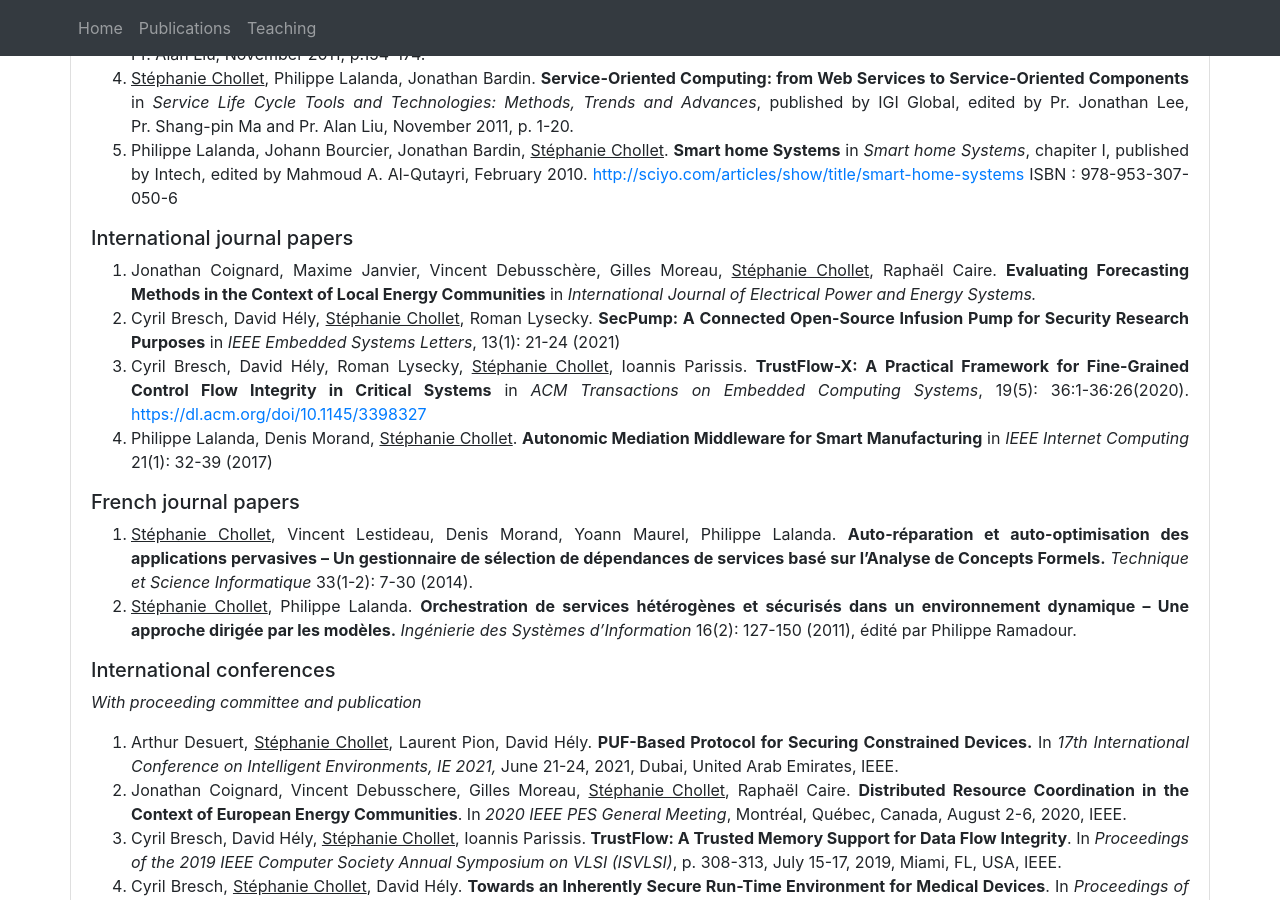
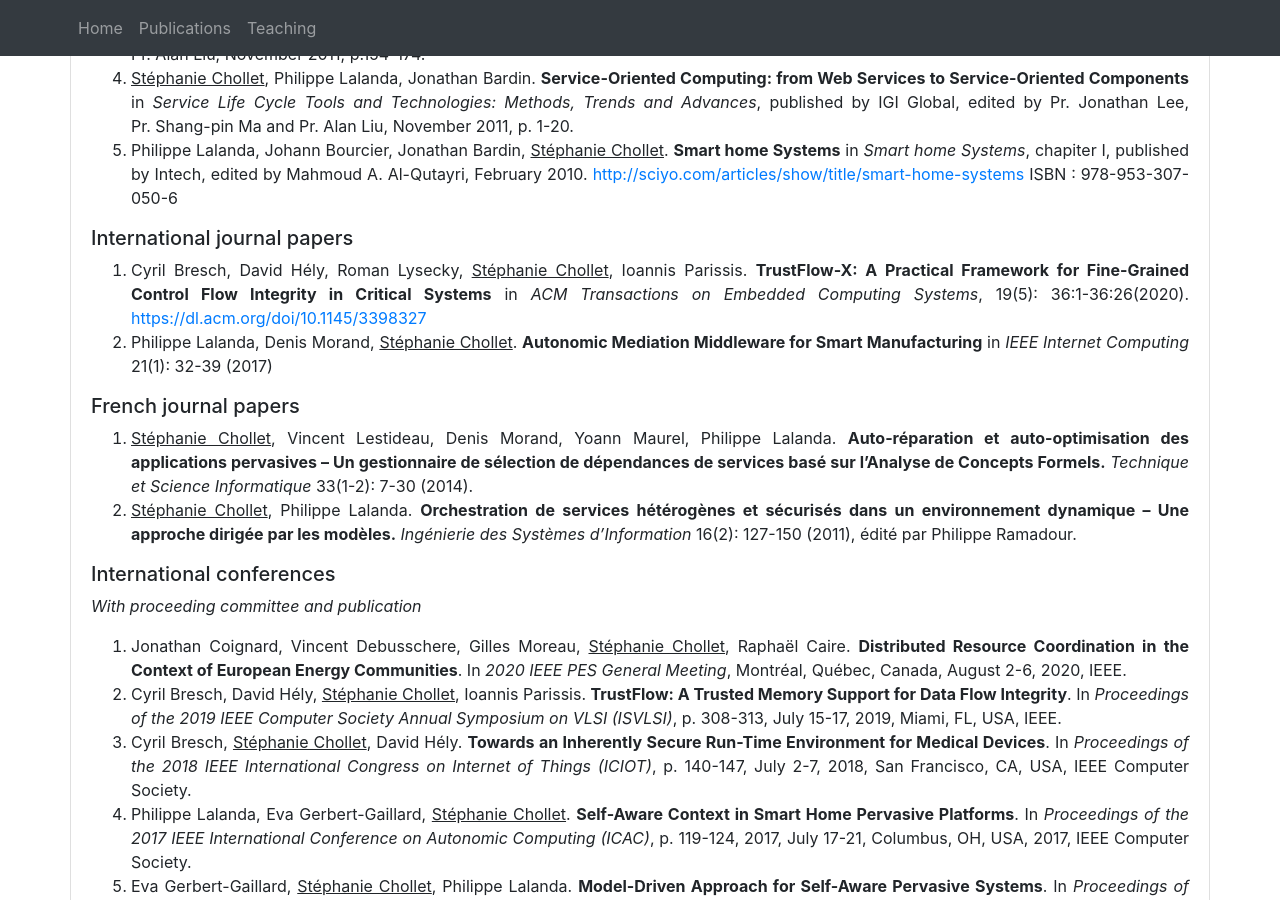
Before and after one commit to schollet/homepage, a Jekyll site: the page built from index.html, in a window 1280 px wide and 900 px high, scrolled down 1082 px. Built offline with Jekyll 4.4.1, drawn with Linux system fonts in a browser that asks for light colours.

Commit message:
Update index.html

```diff
--- a/index.html
+++ b/index.html
@@ -118,8 +118,6 @@ layout: default
 
 		<h5>International journal papers</h5>
 		<ol style="text-align: justify">
-			<li>Jonathan Coignard, Maxime Janvier, Vincent Debusschère, Gilles Moreau, <span style="text-decoration: underline">Stéphanie Chollet</span>, Raphaël Caire. <b>Evaluating Forecasting Methods in the Context of Local Energy Communities</b> in <i>International Journal of Electrical Power and Energy Systems.</i></li>
-			<li>Cyril Bresch, David Hély, <span style="text-decoration: underline">Stéphanie Chollet</span>, Roman Lysecky. <b>SecPump: A Connected Open-Source Infusion Pump for Security Research Purposes</b> in <i>IEEE Embedded Systems Letters</i>, 13(1): 21-24 (2021)</li>
 			<li>Cyril Bresch, David Hély, Roman Lysecky, <span style="text-decoration: underline">Stéphanie Chollet</span>, Ioannis Parissis. <b>TrustFlow-X: A Practical Framework for Fine-Grained Control Flow Integrity in Critical Systems</b> in <i>ACM Transactions on Embedded Computing Systems</i>, 19(5): 36:1-36:26(2020). <a href="https://dl.acm.org/doi/10.1145/3398327">https://dl.acm.org/doi/10.1145/3398327</a></li>
 		        <li>Philippe Lalanda, Denis Morand, <span style="text-decoration: underline">Stéphanie Chollet</span>. <b>Autonomic Mediation Middleware for Smart Manufacturing</b> in <i>IEEE Internet Computing</i> 21(1): 32-39 (2017)</li>
 		</ol>
@@ -135,7 +133,6 @@ layout: default
 		<p style="text-align: left"><i>With proceeding committee and publication</i></p>
 
 		<ol style="text-align: justify">
-			<li>Arthur Desuert, <span style="text-decoration: underline">Stéphanie Chollet</span>, Laurent Pion, David Hély. <b>PUF-Based Protocol for Securing Constrained Devices.</b> In <i>17th International Conference on Intelligent Environments, IE 2021,</i> June 21-24, 2021, Dubai, United Arab Emirates, IEEE.</li>
 
 			<li>Jonathan Coignard, Vincent Debusschere, Gilles Moreau, <span style="text-decoration: underline">Stéphanie Chollet</span>, Raphaël Caire. <b>Distributed Resource Coordination in the Context of European Energy Communities</b>. In <i>2020 IEEE PES General Meeting</i>, Montréal, Québec, Canada, August 2-6, 2020, IEEE.</li>
 			<li>Cyril Bresch, David Hély, <span style="text-decoration: underline">Stéphanie Chollet</span>, Ioannis Parissis. <b>TrustFlow: A Trusted Memory Support for Data Flow Integrity</b>. In <i>Proceedings of the 2019 IEEE Computer Society Annual Symposium on VLSI (ISVLSI)</i>, p. 308-313, July 15-17, 2019, Miami, FL, USA, IEEE.</li>
```
